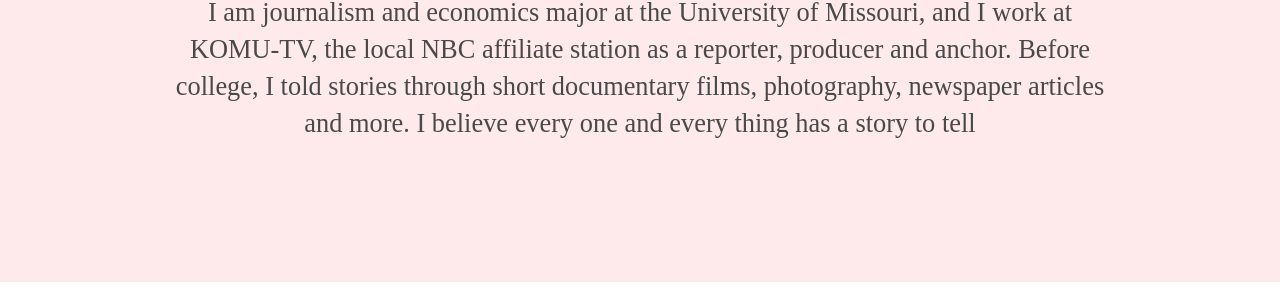
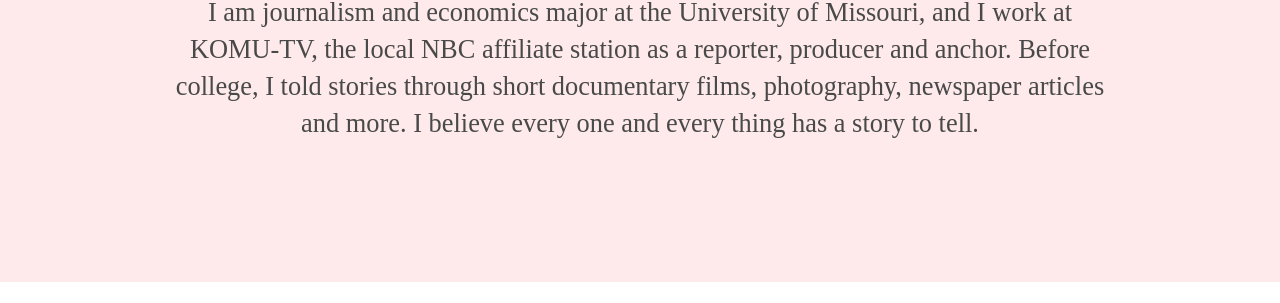
Before and after one commit to annabelthorpe/annabelthorpe.github.io, a Jekyll site: the page built from index.html, in a window 1280 px wide and 900 px high, scrolled down 879 px. Shown: the part 300-603 px from the top of the window. Built offline with Jekyll 4.4.1, drawn with Linux system fonts in a browser that asks for light colours; some web fonts are replaced; some of the changed text lies outside the part shown.

Commit message:
“update”

```diff
--- a/index.html
+++ b/index.html
@@ -18,7 +18,7 @@ layout: default
   <div class="grid">
     <h1 class="section-header">About</h1>
     <div class="about">
-      <p class="about__text">I have always been a storyteller. My stories have just taken different forms over the years. I am journalism and economics major at the University of Missouri, and I work at KOMU-TV, the local NBC affiliate station as a reporter, producer and anchor. Before college, I told stories through short documentary films, photography, newspaper articles and more. I believe every one and every thing has a story to tell</p>
+      <p class="about__text">I have always been a storyteller. My stories have just taken different forms over the years. I am journalism and economics major at the University of Missouri, and I work at KOMU-TV, the local NBC affiliate station as a reporter, producer and anchor. Before college, I told stories through short documentary films, photography, newspaper articles and more. I believe every one and every thing has a story to tell.</p>
     <div id="instafetch" class="container-triple"></div>
   </div>
 </section>
@@ -52,7 +52,7 @@ layout: default
     <div class="portfolio-carousel owl-carousel">
       <div>
         <figure>
-          <img src="/assets/images/Resume to USE copy.png" alt="Portfolio Item"/>
+          <img src="assets/images/updated resume w_ kent (1).png" alt="Portfolio Item"/>
         </figure>
       </section>
 
```
Also changed, not shown: assets/images/RESUME.png (deleted), assets/images/Resume to USE copy.png (deleted), assets/images/updated resume w_ kent (1).png (added).
